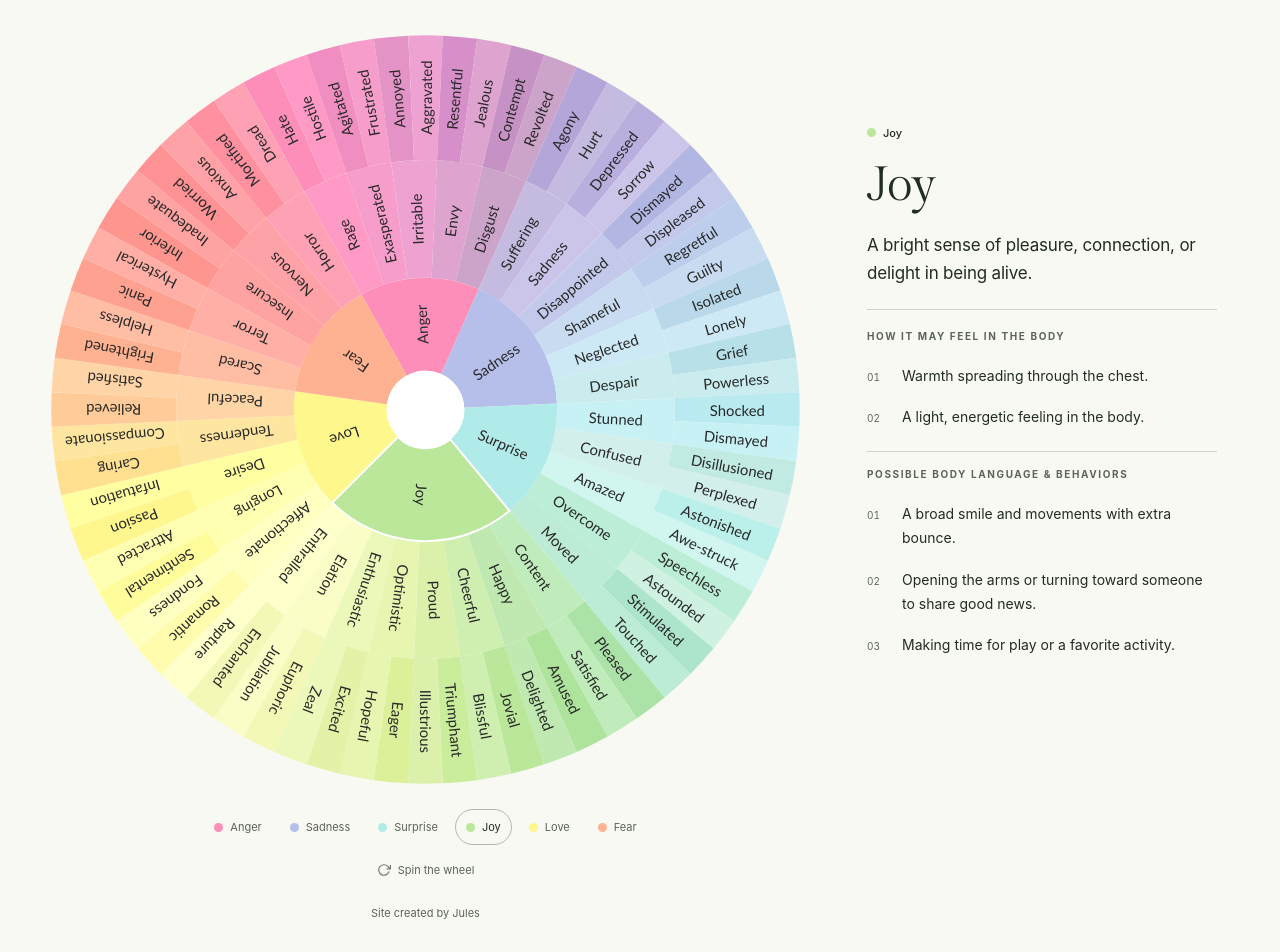
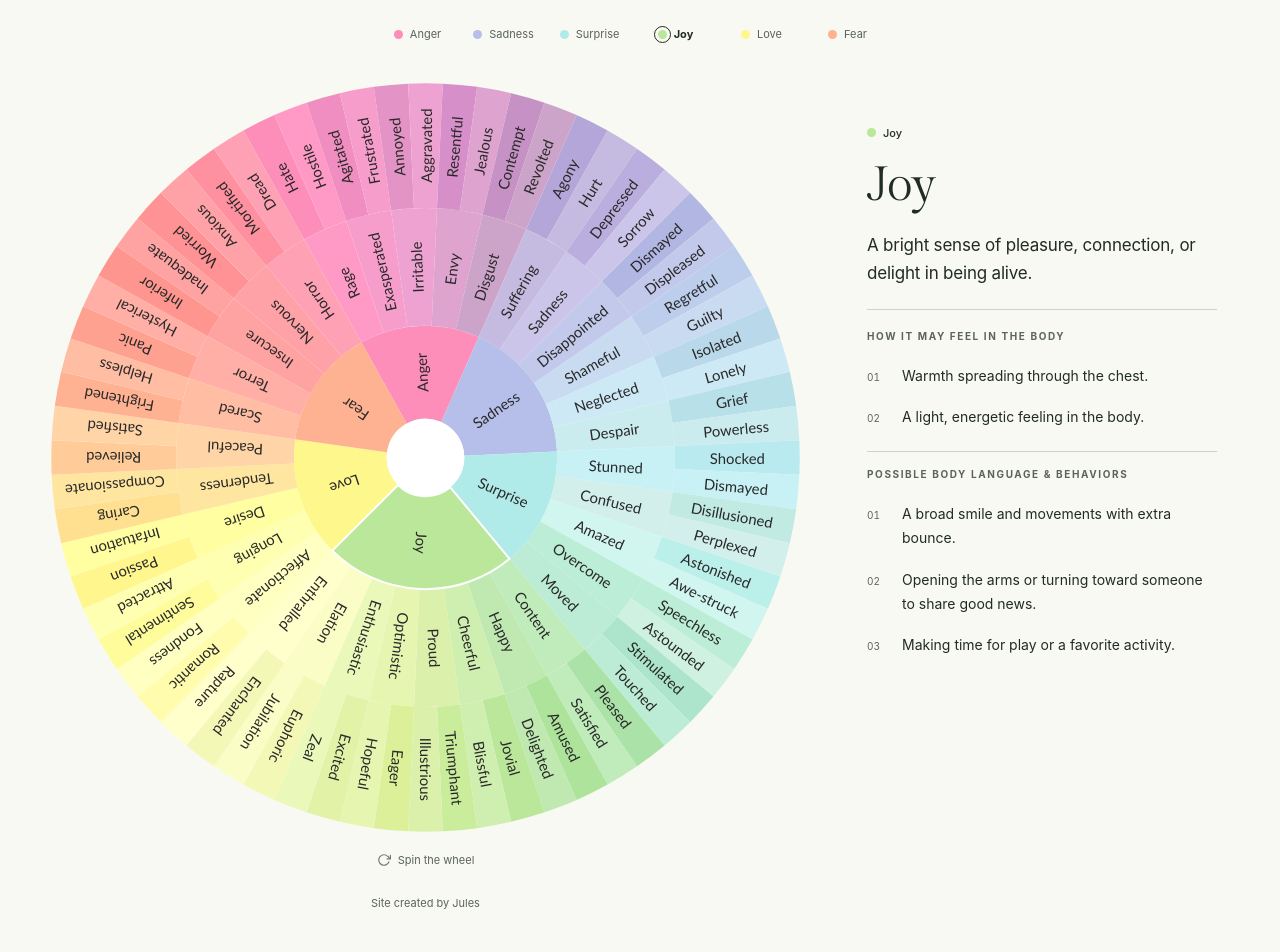
Before and after one commit to juleshaggard/department-of-emotions, a React (Vite) app: page / in a window 1280 px wide. Shown: the top 952 px of the page. Built offline with nearby package versions, Linux system fonts and the light colour scheme.

Commit message:
Move family navigation to the top of the page

```diff
--- a/src/explorer/EmotionExplorer.jsx
+++ b/src/explorer/EmotionExplorer.jsx
@@ -138,6 +138,9 @@ export default function EmotionExplorer() {
   return (
     <div className="explorer-page">
       <a href="#explorer-main" className="skip-link">Skip to the emotion explorer</a>
+      <nav className="family-navigation" aria-label="Jump to an emotion family">
+        {families.map((family) => <button key={family.name} type="button" aria-pressed={active.primary.name === family.name} onClick={(event) => chooseFamily(family, event)}><span className="family-swatch" style={{ backgroundColor: familyColors[family.name] }} />{family.name}</button>)}
+      </nav>
       <main className="explorer-main" id="explorer-main">
         <div className="explorer-layout">
           <div className="wheel-column">
@@ -146,9 +149,6 @@ export default function EmotionExplorer() {
                 <InteractiveWheel rotorRef={rotorRef} activeIndex={activeIndex} focusIndex={focusedSelectionIndex(selection, { enabled: settings.focusEnabled, moving: isMoving || isDragging })} onClearFocus={clearFocus} onPreview={preview} onKeyDown={handleSectorKey} sectorRefs={sectorRefs} settings={settings} mobileDrawer={isMobile} drawerOpen={drawerOpen} />
               </div>
               <div className="wheel-controls">
-                <div className="family-navigation" aria-label="Jump to an emotion family">
-                  {families.map((family) => <button key={family.name} type="button" aria-pressed={active.primary.name === family.name} onClick={(event) => chooseFamily(family, event)}><span className="family-swatch" style={{ backgroundColor: familyColors[family.name] }} />{family.name}</button>)}
-                </div>
                 <button className="wheel-spin-hint" type="button" onClick={spinWheel}>
                   <img src={`${import.meta.env.BASE_URL}icons/rotate-cw.svg`} alt="" width="14" height="14" />
                   Spin the wheel
--- a/src/explorer/explorer.css
+++ b/src/explorer/explorer.css
@@ -7,6 +7,7 @@
 }
 
 .explorer-page {
+  position: relative;
   --ink: oklch(28% 0.022 154);
   --muted: oklch(49% 0.016 154);
   --line: oklch(86% 0.012 125);
@@ -32,7 +33,7 @@
 .section-kicker { font-size: 10px; font-weight: 650; letter-spacing: 1.6px; text-transform: uppercase; margin: 0 0 10px; color: var(--muted); }
 .explorer-layout { display: grid; grid-template-columns: minmax(0, 1fr) 350px; gap: 0 64px; align-items: start; min-height: 100svh; }
 .wheel-column { grid-column: 1; grid-row: 1; align-self: stretch; min-width: 0; }
-.wheel-workspace { min-width: 0; padding-block: 32px; }
+.wheel-workspace { min-width: 0; padding-block: 80px 32px; }
 /* Focus must not scroll the clipped wheel inside its own frame. */
 .wheel-stage { grid-row: 2; width: min(100%, 780px); margin: 0 auto; aspect-ratio: 1; overflow: clip; border-radius: 50%; isolation: isolate; }
 .wheel-controls { grid-row: 3; min-width: 0; }
@@ -46,10 +47,12 @@
 .selected-outline { fill: none; stroke-linejoin: round; pointer-events: none; }
 .explorer-sector:focus { outline: none; }
 .explorer-sector:focus-visible .sector-fill { filter: brightness(1.12); }
-.family-navigation { display: flex; flex-wrap: wrap; align-items: center; justify-content: center; gap: 6px; margin-top: 22px; }
-.family-navigation button { min-height: 36px; display: flex; align-items: center; gap: 7px; color: var(--muted); background: transparent; border: 1px solid transparent; padding: 7px 10px; font-size: 11px; border-radius: 20px; transition: border-color 160ms, background-color 160ms; }
-.family-navigation button:hover { background: oklch(94% 0.01 125); }
-.family-navigation button[aria-pressed='true'] { color: var(--ink); border-color: oklch(78% 0.015 154); }
+.family-navigation { position: absolute; top: 16px; inset-inline: 0; z-index: 2; display: flex; flex-wrap: wrap; align-items: center; justify-content: center; gap: 6px; margin: 0; padding-inline: 12px; }
+.family-navigation button { width: 80px; min-height: 36px; display: flex; align-items: center; justify-content: center; gap: 7px; color: var(--muted); background: transparent; border: 0; padding: 7px 8px; font-size: 11px; font-weight: 400; border-radius: 0; transition: color 160ms; }
+.family-navigation button:hover { color: var(--ink); }
+.family-navigation button[aria-pressed='true'] { color: var(--ink); font-weight: 650; }
+.family-navigation button[aria-pressed='true'] .family-swatch { outline: 1px solid currentColor; outline-offset: 3px; }
+.family-navigation button:focus-visible { background: transparent; border-color: transparent; text-decoration: underline; text-underline-offset: 4px; }
 .wheel-spin-hint { display: flex; align-items: center; justify-content: center; gap: 7px; min-height: 36px; margin: 7px auto 0; padding: 7px 10px; border: 0; border-radius: 5px; background: transparent; color: var(--muted); font-size: 11px !important; font-weight: 400; }
 .wheel-spin-hint img { opacity: 0.52; }
 .wheel-spin-hint:hover { color: var(--ink); background: oklch(94% 0.01 125); }
@@ -114,22 +117,22 @@
     justify-content: center;
     min-height: 100svh;
     min-height: 100dvh;
-    padding-block: 24px;
+    padding-block: 80px;
   }
 }
 
 /* Keep a readable wheel; only pin it when the entire wheel and controls fit. */
 @media (min-width: 1101px) and (min-height: 1080px) {
-  .wheel-workspace { position: sticky; top: 0; height: 100svh; display: grid; grid-template-rows: minmax(0, 1fr) auto minmax(0, 1fr); }
+  .wheel-workspace { position: sticky; top: 0; height: 100svh; padding-block: 32px; display: grid; grid-template-rows: minmax(0, 1fr) auto minmax(0, 1fr); }
 }
 
 @media (max-width: 1100px) {
   .explorer-page { display: block; }
-  .explorer-main { padding: 28px 12px 40px; }
+  .explorer-main { padding: 80px 12px 40px; }
   .explorer-layout { display: flex; flex-direction: column; gap: 34px; min-height: 0; }
   .wheel-column { width: 100%; }
   .wheel-workspace { position: static; display: block; width: 100%; height: auto; padding: 0; }
-  .family-navigation { gap: 3px; margin-top: 16px; }
+  .family-navigation { gap: 3px; }
   .family-navigation button { padding-inline: 8px; }
   .emotion-sidebar { width: 100%; max-width: 600px; margin-inline: auto; padding: 24px 8px 0; border-top: 1px solid var(--line); }
   .emotion-reading h1 { font-size: 42px; }
@@ -150,7 +153,7 @@
     width: var(--mobile-wheel-size);
     margin-inline: calc(100% - var(--mobile-wheel-size) - 12vw) 0;
   }
-  .wheel-controls { display: none; }
+  .family-navigation, .wheel-controls { display: none; }
 }
 
 @media (prefers-reduced-motion: reduce) {
```
Also changed, not shown: 2 other files (tests, documents, lock files or other folders).
